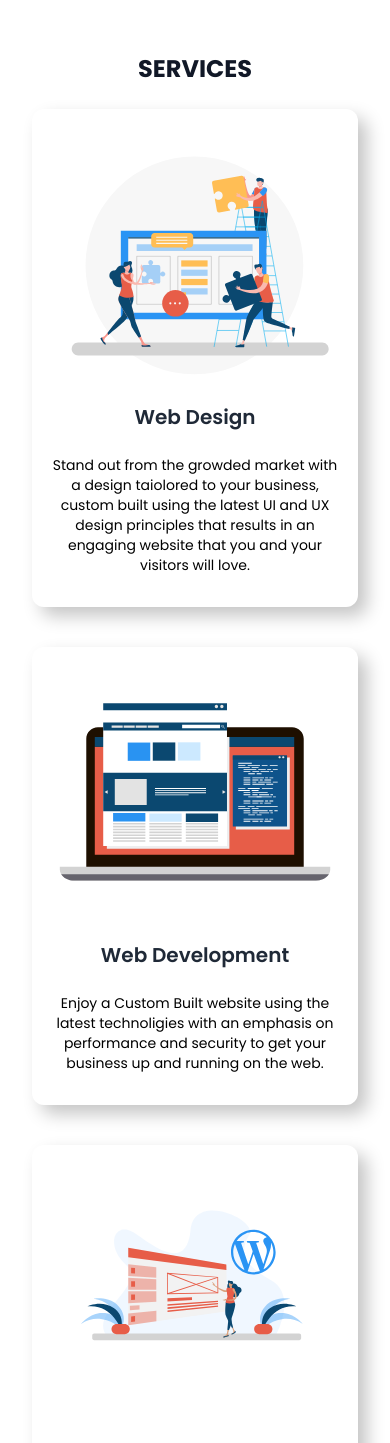
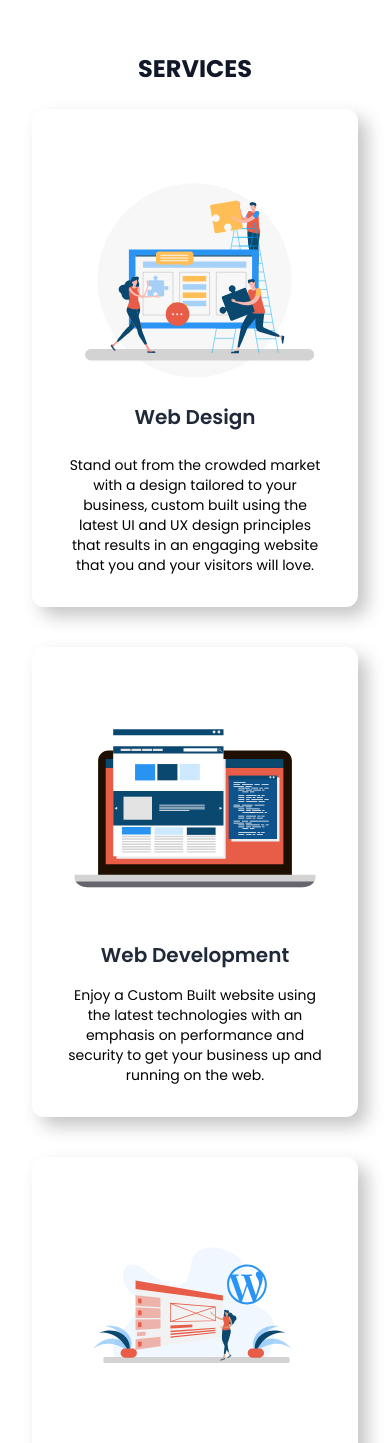
Before and after one commit to skystanoyevitch/sky-portfolio, a React (Create React App) app: page / in a window 390 px wide. Shown: the part 549-1992 px from the top of the page. Built offline with nearby package versions, Linux system fonts and the light colour scheme.

Commit message:
mobile: updated padding for cards

```diff
--- a/src/Pages/Home/Components/FeaturedProjects.jsx
+++ b/src/Pages/Home/Components/FeaturedProjects.jsx
@@ -33,41 +33,40 @@ function FeaturedProjects() {
 				SERVICES
 			</h1>
 			<div className="flex flex-col space-y-10 lg:space-y-0 lg:flex lg:flex-row lg:justify-evenly">
-				<div className="lg:w-80 px-4 shadow-shadowNeo rounded-xl">
-					<img src={CreativeIcon} alt="" srcset="" />
-
-					<div className="pb-8 lg:p-6">
-						<h1 className="text-center text-xl pb-6 lg:text-3xl lg:pb-4 font-poppins font-semibold text-gray-800">
+				<div className="lg:w-80 p-8 lg:p-6 shadow-shadowNeo rounded-xl bg-white text-center">
+					<img src={CreativeIcon} alt="" srcset="" className="" />
+					<div className="">
+						<h1 className="text-xl pb-6 lg:text-3xl lg:pb-4 font-poppins font-semibold text-gray-800">
 							Web Design
 						</h1>
-						<p className="text-sm lg:text-md font-poppins font-lite text-center">
-							Stand out from the growded market with a design
-							taiolored to your business, custom built using the
+						<p className="text-sm lg:text-md font-poppins font-lite">
+							Stand out from the crowded market with a design
+							tailored to your business, custom built using the
 							latest UI and UX design principles that results in
 							an engaging website that you and your visitors will
 							love.
 						</p>
 					</div>
 				</div>
-				<div className="lg:w-80 px-4 shadow-shadowNeo rounded-xl">
+				<div className="lg:w-80 p-8 lg:p-6 shadow-shadowNeo rounded-xl bg-white text-center">
 					<img src={WebsiteIcon} alt="website" />
 
-					<div className="pb-8 lg:p-6">
-						<h1 className="text-center text-xl lg:text-3xl pb-6 lg:pb-4 font-poppins font-semibold text-gray-800">
+					<div className="">
+						<h1 className=" text-xl lg:text-3xl pb-4 lg:pb-4 font-poppins font-semibold text-gray-800">
 							Web Development
 						</h1>
-						<p className="text-sm lg:text-md font-poppins font-lite text-center">
+						<p className="text-sm lg:text-md font-poppins font-lite">
 							Enjoy a Custom Built website using the latest
-							technoligies with an emphasis on performance and
+							technologies with an emphasis on performance and
 							security to get your business up and running on the
 							web.
 						</p>
 					</div>
 				</div>
-				<div className="lg:w-80 px-4 shadow-shadowNeo rounded-xl">
+				<div className="lg:w-80 p-8 lg:p-6 shadow-shadowNeo rounded-xl bg-white">
 					<img src={WordPressIcon} alt="" srcset="" />
-					<div className="pb-8 lg:p-6">
-						<h1 className="text-center text-xl lg:text-3xl lg:pb-4 font-poppins font-semibold text-gray-800">
+					<div className="">
+						<h1 className="text-center text-xl pb-4 lg:text-3xl lg:pb-4 font-poppins font-semibold text-gray-800">
 							WordPress
 						</h1>
 						<p className="text-sm lg:text-md font-poppins font-lite text-center">
```
